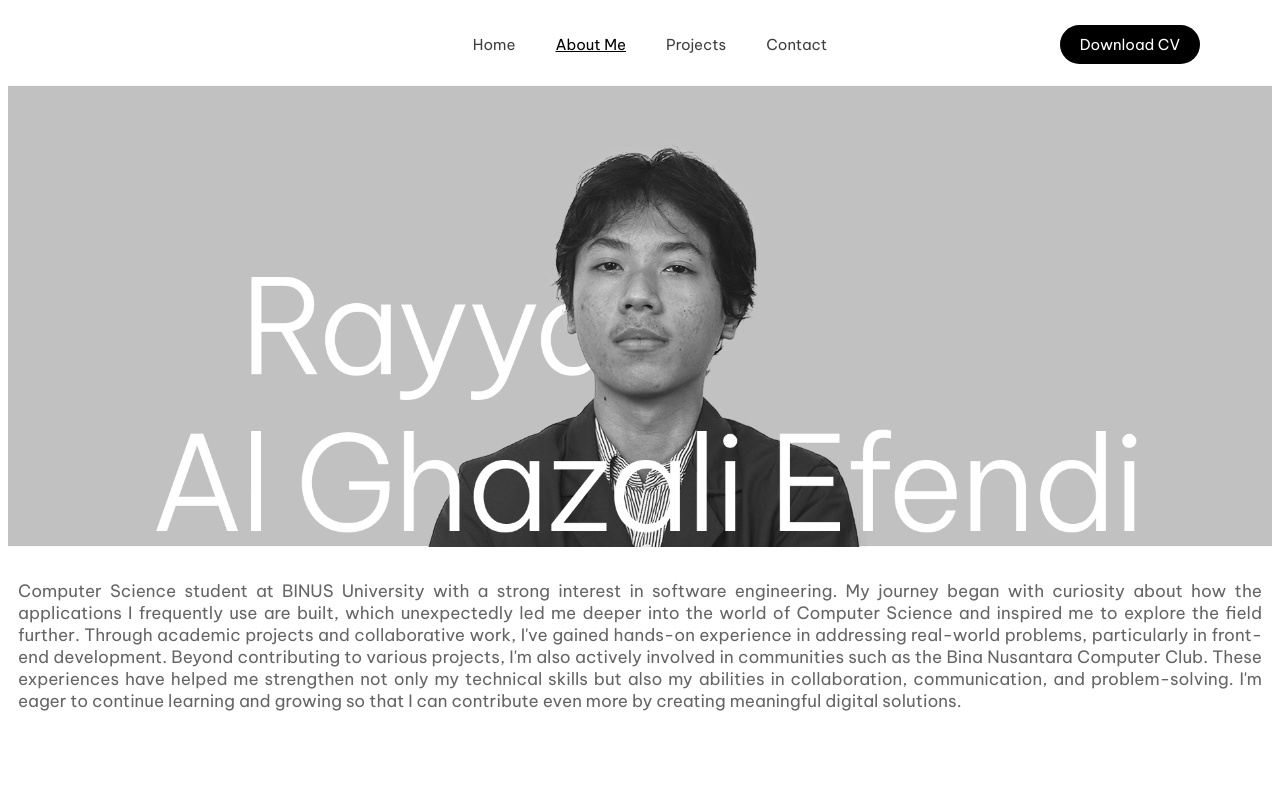
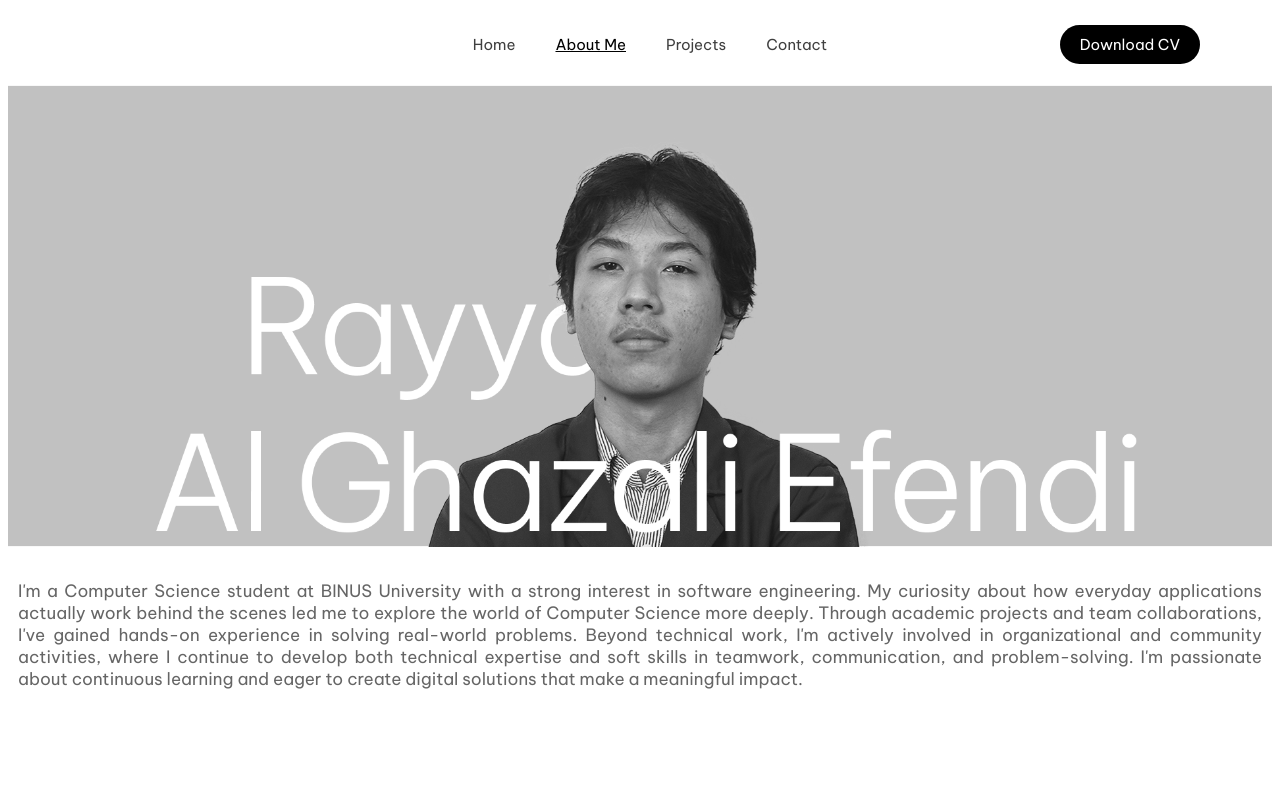
Before and after one commit to rayyefnd/Portfolio, a plain HTML site: page about.html in a window 1280 px wide. Shown: the top 797 px of the page. Drawn offline with Linux system fonts and the light colour scheme; a web font is replaced by a local one.

Commit message:
personal description update

```diff
--- a/about.html
+++ b/about.html
@@ -23,13 +23,11 @@
         <img src="Assets/aboutme.png" alt="About Me">
 
         <div class="about-text">
-            <p>Computer Science student at BINUS University with a strong interest in software engineering.
-                My journey began with curiosity about how the applications I frequently use are built,
-                which unexpectedly led me deeper into the world of Computer Science and inspired me to explore the field further.
-                Through academic projects and collaborative work, I've gained hands-on experience in addressing real-world problems, particularly in front-end development.
-                Beyond contributing to various projects, I'm also actively involved in communities such as the Bina Nusantara Computer Club.
-                These experiences have helped me strengthen not only my technical skills but also my abilities in collaboration, communication, and problem-solving.
-                I'm eager to continue learning and growing so that I can contribute even more by creating meaningful digital solutions.
+            <p>I'm a Computer Science student at BINUS University with a strong interest in software engineering.
+                My curiosity about how everyday applications actually work behind the scenes led me to explore the world of Computer Science more deeply.
+                Through academic projects and team collaborations, I've gained hands-on experience in solving real-world problems.
+                Beyond technical work, I'm actively involved in organizational and community activities, where I continue to develop both technical expertise and soft skills in teamwork,
+                communication, and problem-solving. I'm passionate about continuous learning and eager to create digital solutions that make a meaningful impact.
             </p>
         </div>
     </div>
```
